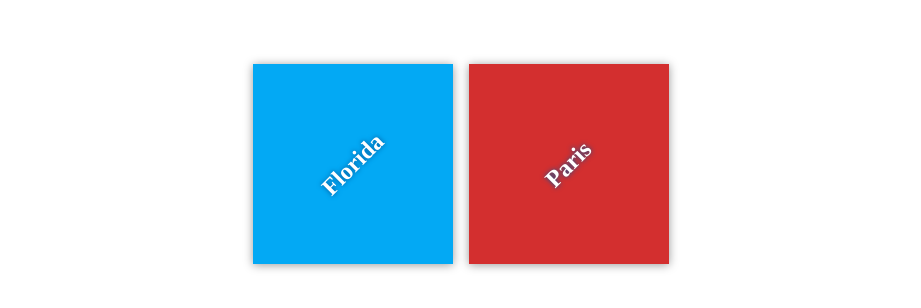
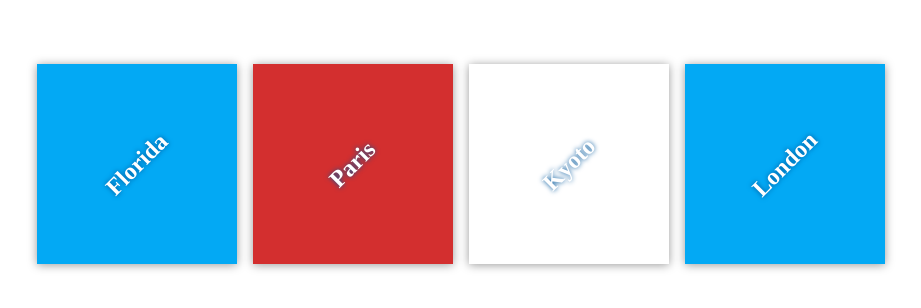
Before and after one commit to chienoda/my-travel-plans, a plain HTML site: page index.html in a window 1280 px wide. Shown: the part 236-544 px from the top of the page, without its empty margins (179-1100 px from the left). Drawn offline with Linux system fonts and the light colour scheme.

Commit message:
Add Richard's plan

```diff
--- a/css/app.css
+++ b/css/app.css
@@ -57,3 +57,11 @@
 #paris {
     background-color: #d32f2f;
 }
+
+#kyoto {
+    background-color: #ffffff;
+}
+
+#london {
+    background-color: #d32f2f;
+}
--- a/index.html
+++ b/index.html
@@ -17,6 +17,16 @@
             <div class="destination" id="paris">
                 <h2>Paris</h2>
             </div>
+
+            <div class="destination" id="kyoto">
+                <h2>Kyoto</h2>
+            </div>
+
+            <div class="destination" id="London">
+                <h2>London</h2>
+            </div>
+
+
         </div>
     </div>
 
```
